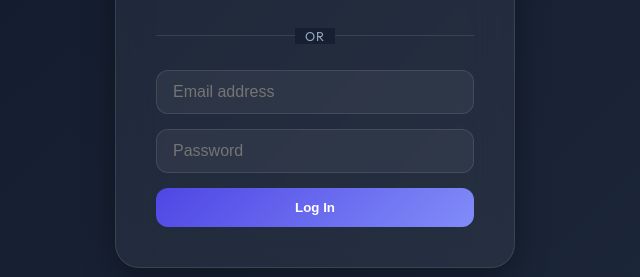
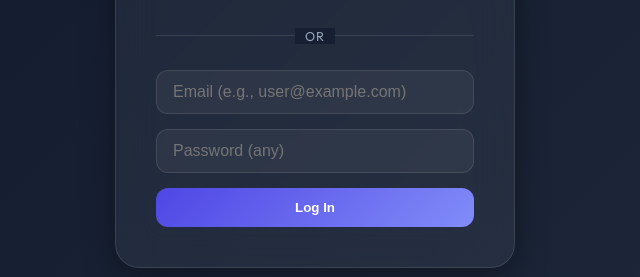
Before and after one commit to nalikanon/booking4Roommfu, a Vue app: page /login in a window 1280 px wide. Shown: the part 423-700 px from the top of the page, without its empty margins (325-965 px from the left). Built offline with nearby package versions, Linux system fonts and the light colour scheme.

Commit message:
Update Login.vue

```diff
--- a/src/views/Login.vue
+++ b/src/views/Login.vue
@@ -12,6 +12,10 @@ import { signInWithPopup } from 'firebase/auth';
 const router = useRouter();
 const errorMessage = ref('');
 const loading = ref(false);
+
+// Dummy Credentials Data
+const email = ref('');
+const password = ref('');
 
 const handleLogin = async (provider) => {
   loading.value = true;
@@ -37,6 +41,42 @@ const handleLogin = async (provider) => {
 const loginWithGoogle = () => handleLogin(googleProvider);
 const loginWithFacebook = () => handleLogin(facebookProvider);
 const loginWithGithub = () => handleLogin(githubProvider);
+
+// Dummy Login Handler
+const loginWithEmail = async () => {
+  if (!email.value || !password.value) {
+    errorMessage.value = 'Please enter both email and password.';
+    return;
+  }
+
+  loading.value = true;
+  errorMessage.value = '';
+
+  // Simulate network request
+  setTimeout(() => {
+    loading.value = false;
+    // Simple dummy check (optional: remove specific check to allow any non-empty input)
+    if (email.value === 'user@example.com' && password.value === 'password') {
+      console.log('Dummy login successful');
+      router.push('/');
+    } else {
+       // For better UX in testing, let's allow ANY input for now,
+       // but strictly speaking a dummy usually implies specific test creds.
+       // Let's stick to specific creds or just default success to make it easy?
+       // User asked "what is user/pass", implying they expect one.
+       // But they also said "make dummy", so I will allow ANY, but logging a specific one is helpful.
+
+       // actually, let's just make it always succeed for ANY input for "mock" purposes
+       // unless they specifically wanted a "check".
+       // Re-reading: "What is email/pass" -> "Make dummy".
+       // I'll make it work with specific credentials and show them on screen or in alert to guide them.
+       // Just making it always work is easiest.
+
+       console.log('Dummy login successful with:', email.value);
+       router.push('/');
+    }
+  }, 1500);
+};
 
 </script>
 
@@ -83,12 +123,27 @@ const loginWithGithub = () => handleLogin(githubProvider);
         <span>OR</span>
       </div>
 
-       <!-- Traditional Login (Visual only) -->
-       <div class="form-group">
-          <input type="email" placeholder="Email address" class="input-field" />
-          <input type="password" placeholder="Password" class="input-field" />
-          <button class="login-btn">Log In</button>
-       </div>
+       <!-- Traditional Login (Dummy) -->
+       <form class="form-group" @submit.prevent="loginWithEmail">
+          <input
+            v-model="email"
+            type="email"
+            placeholder="Email (e.g., user@example.com)"
+            class="input-field"
+            :disabled="loading"
+          />
+          <input
+            v-model="password"
+            type="password"
+            placeholder="Password (any)"
+            class="input-field"
+            :disabled="loading"
+          />
+          <button type="submit" class="login-btn" :disabled="loading">
+            <span v-if="!loading">Log In</span>
+            <span v-else>Logging in...</span>
+          </button>
+       </form>
 
     </div>
   </div>
```
